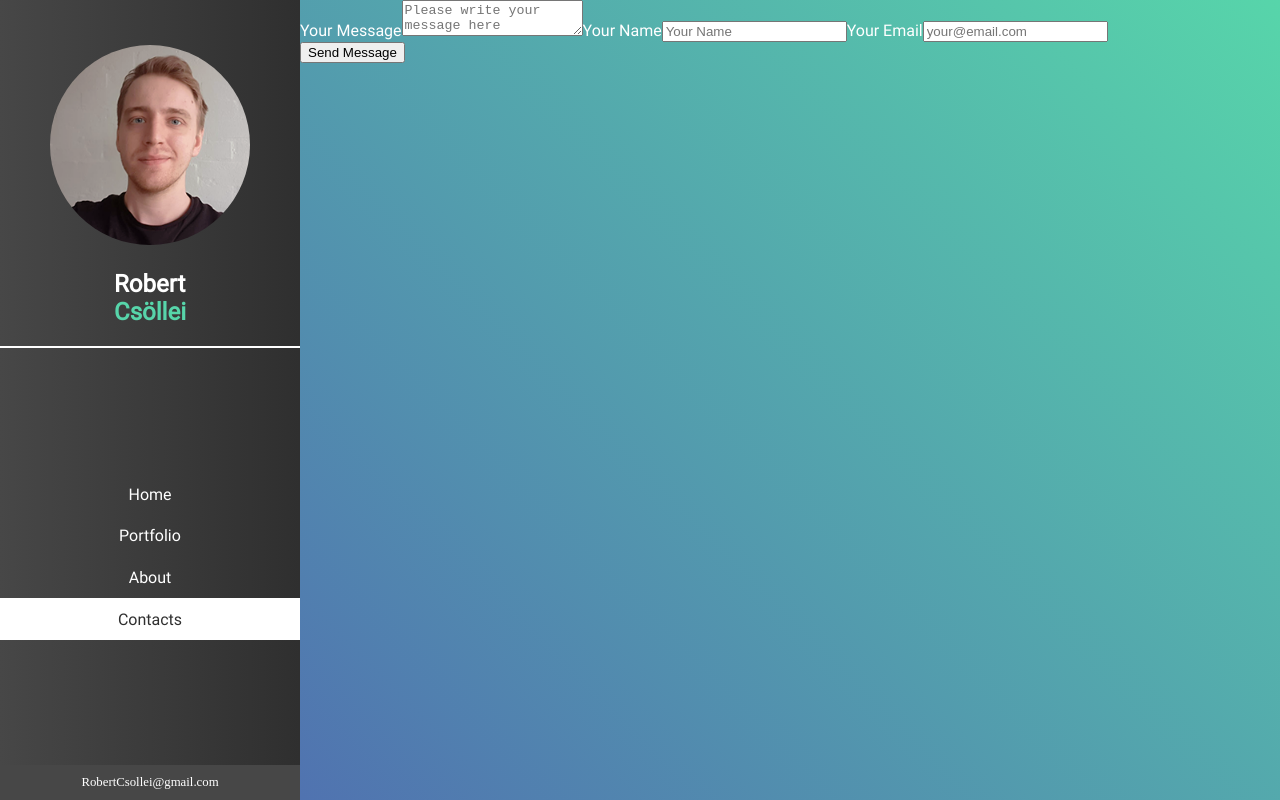
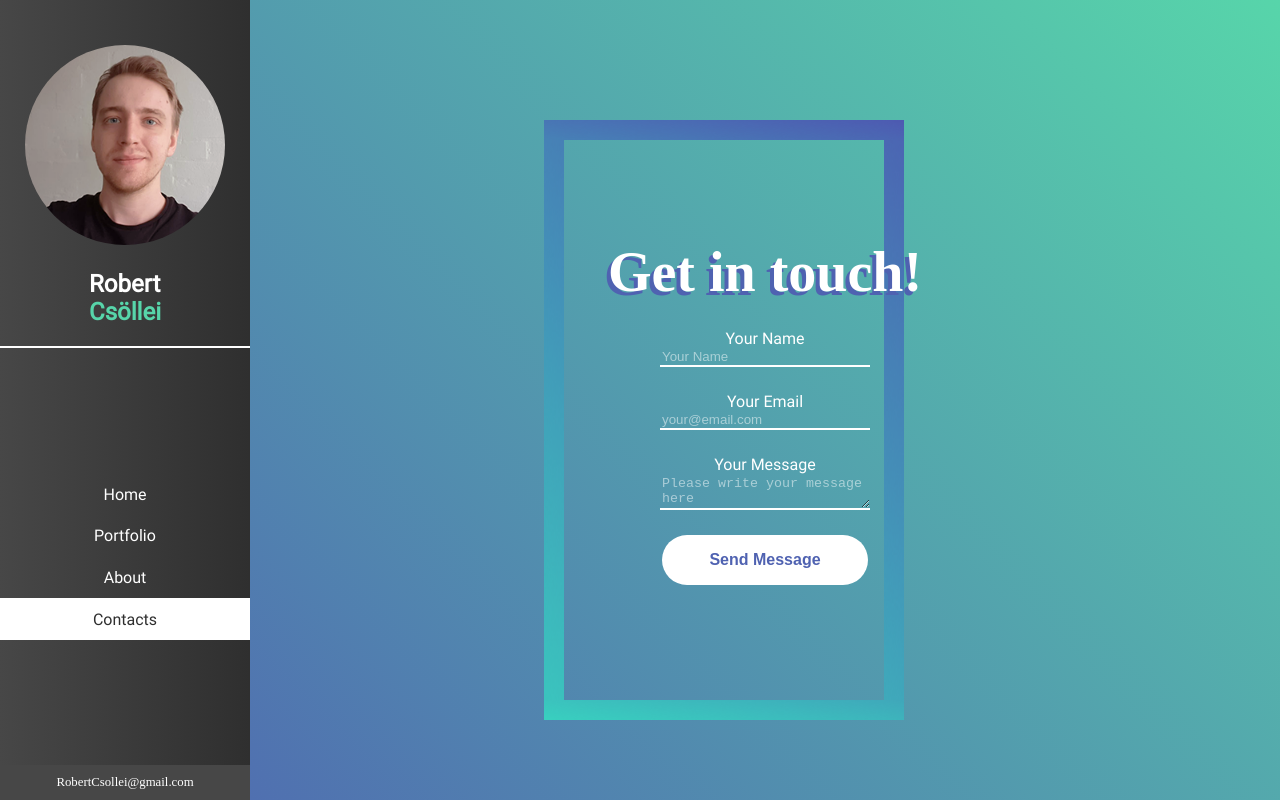
Before and after one commit to Robertcsollei/robertcs, a React (Create React App) app: page /contacts in a window 1280 px wide. Built offline with nearby package versions, Linux system fonts and the light colour scheme; a web font is replaced by a local one.

Commit message:
contacts update

```diff
--- a/src/App.scss
+++ b/src/App.scss
@@ -17,6 +17,7 @@
 @import './scss/Pages/Portfolio.scss';
 @import './scss/Pages/PortfolioItem.scss';
 @import './scss/Pages/about.scss';
+@import './scss/Pages/contacts.scss';
 
 
 
--- a/src/Pages/Contacts.tsx
+++ b/src/Pages/Contacts.tsx
@@ -1,7 +1,10 @@
-import   React, {useState} from 'react';
+import   React from 'react';
 import axios from 'axios';
 
-import {useInput} from '../Shared/inputHook'
+
+
+import Square from '../Shared/_SquareGraphic'
+
 class Contact extends React.Component {
 
     state = {
@@ -26,7 +29,7 @@ class Contact extends React.Component {
             message: this.state.message
         }
 
-        axios.post('API_URI', data)
+        axios.post('https://robcs-backend-dc8pcjgfw.vercel.app', data)
         .then( res => {
             //@ts-ignore
             this.setState({ sent: true }, this.resetForm())
@@ -48,18 +51,20 @@ class Contact extends React.Component {
     render() {
         return(
             <form className="contact-form" onSubmit={ (e) => this.formSubmit(e)}>
-            <label className="message" htmlFor="message-input">Your Message</label>
-            <textarea onChange={e => this.setState({ message: e.target.value})} name="message" className="message-input"  placeholder="Please write your message here" value={this.state.message} required/>
+                  <Square width={25} height={70} top={15} left={42.5} />
+                <h1>Get in touch!</h1>
+                <label className="message-name" htmlFor="message-name">Your Name</label>
+                <input onChange={e => this.setState({ name: e.target.value})} name="name" className="message-name"  placeholder="Your Name" value={this.state.name}/>
 
-            <label className="message-name" htmlFor="message-name">Your Name</label>
-            <input onChange={e => this.setState({ name: e.target.value})} name="name" className="message-name"  placeholder="Your Name" value={this.state.name}/>
+                <label className="message-email" htmlFor="message-email">Your Email</label>
+                <input onChange={(e) => this.setState({ email: e.target.value})} name="email" className="message-email"  placeholder="your@email.com" required value={this.state.email} />
 
-            <label className="message-email" htmlFor="message-email">Your Email</label>
-            <input onChange={(e) => this.setState({ email: e.target.value})} name="email" className="message-email"  placeholder="your@email.com" required value={this.state.email} />
+                <label className="message" htmlFor="message-input">Your Message</label>
+                <textarea onChange={e => this.setState({ message: e.target.value})} name="message" className="message-input"  placeholder="Please write your message here" value={this.state.message} required/>
 
-            <div className="button--container">
-                <button type="submit" className="button button-primary">{ this.state.buttonText }</button>
-            </div>
+                <div className="button--container">
+                    <button type="submit" className="hollow">{ this.state.buttonText }</button>
+                </div>
           </form>
         );
     }
--- /dev/null
+++ b/src/scss/Pages/contacts.scss
@@ -0,0 +1,50 @@
+.contact-form{
+    @include ElemDimensions();
+    @extend %flex-center-center;
+    @include flex-direction(column);
+
+    > .message-name{
+
+    }
+
+    > input, textarea{
+        width: 20%;
+        background-color: rgba(0,0,0,0);
+        border: none;
+        border-bottom: 2px solid $white;
+        color: white;
+        outline: 0px;
+
+    }
+    > textarea{
+        @extend %flex-end-end;
+    }
+    > input:focus, textarea:focus {
+        background-color: rgba(0,0,0,0);
+    }
+    > input::placeholder, textarea::placeholder{
+        color: rgba(255,255,255,0.5);
+        font-weight: 100;
+    }
+    >label {
+        margin-top: 25px;
+        font-weight: 400;
+    }
+
+    > .button--container{
+        @include ElemDimensions(20% , 50px);
+        > .hollow{
+            margin-top: 25px;
+            @include ElemDimensions(100% , 50px);
+            @extend %flex-center-center;
+            background-color: $white;
+            color: $blue;
+            border-radius: 25px;
+            border: none;
+            font-weight: 700;
+            font-size: 1rem;
+            bottom: 0;
+        }
+    }
+
+}
```
Also changed, not shown: now.json (deleted, +0 -16 lines), package.json (+6 -4 lines), 1 other file (tests, documents, lock files or other folders).
